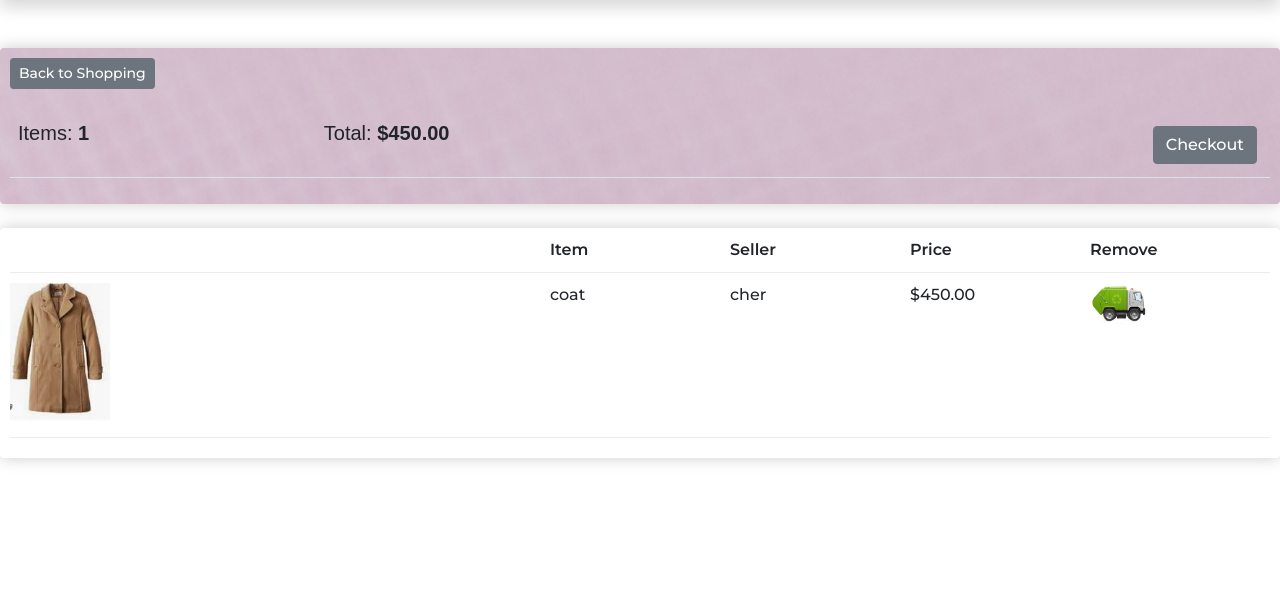
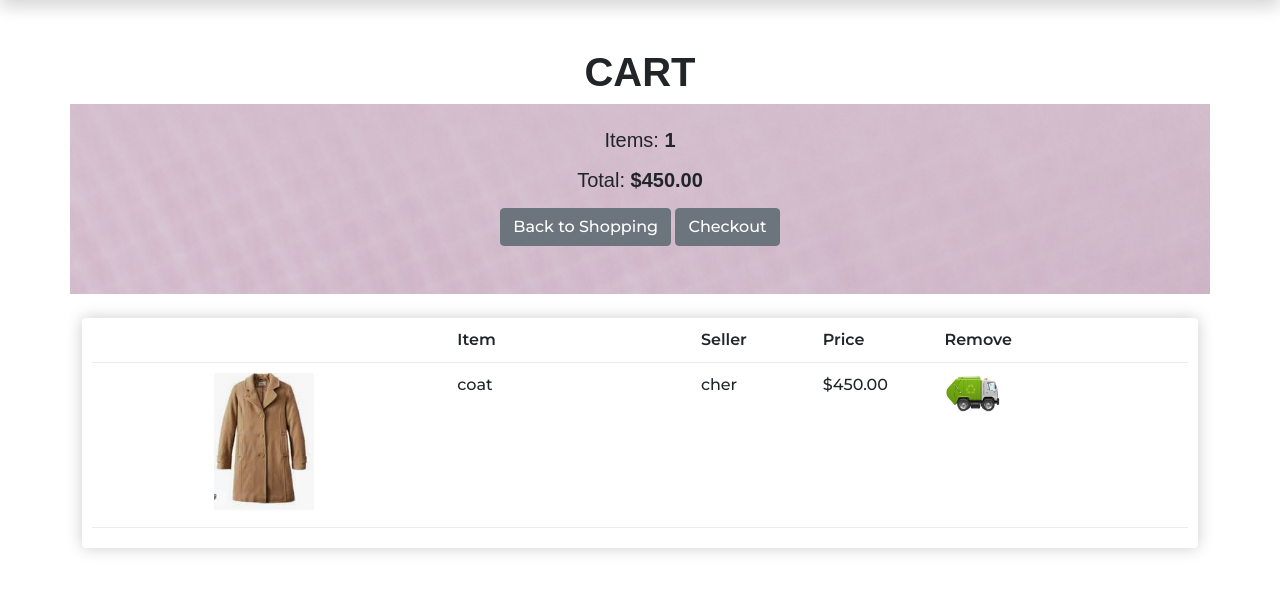
Before and after one commit to davemolk/closet-companion, a Django app: page /store/cart/ in a window 1280 px wide. Shown: the part 115-707 px from the top of the page. Run offline with Django 3.2, Linux system fonts and the light colour scheme; a user stored in the database is signed in; data comes from the database, SQL or seed files in the repository; both versions use the stored data as it was after the commit; lists and menus that the app fills with data are empty; parts of the project's set-up code (start-up, migrations or seed data) failed here and were passed over; some libraries are stand-ins or nearby versions.

Commit message:
cart style

```diff
--- a/store/templates/store/cart.html
+++ b/store/templates/store/cart.html
@@ -3,43 +3,48 @@
 
 {% block content %}
 
+<div class="container">
     <div class="row">
         <div class="col">
-        <div class="box-element texture">
-            <a href="{% url 'store' %}" class="btn btn-secondary btn-sm">Back to Shopping</a>
-            <br>
-            <br>
-            <table class="table">
-                <tr>
-                    <th><h5>Items: <strong>{{order.get_cart_items}}</strong></h5></th>
-                    <th><h5>Total: <strong>${{order.get_cart_total|floatformat:2}}</strong></h5></th>
-                    <th>
-                        <a style="float:right; margin: 5px" class="btn btn-secondary" href="{% url 'checkout' %}">Checkout</a>
-                    </th>
-                </tr>
-            </table>
+            <div class="text-center">
+                <h1 class="fw-bold">CART</h1>
+            </div>
+
+            <div class="texture row text-center">
+
+
+                <h5 class="pt-4">Items: <strong>{{order.get_cart_items}}</strong></h5>
+                <h5 class="py-2">Total: <strong>${{order.get_cart_total|floatformat:2}}</strong></h5>
+                <div class="col text-center pb-5">
+
+                <a href="{% url 'store' %}" class="btn btn-secondary">Back to Shopping</a>
+                <a class="btn btn-secondary" href="{% url 'checkout' %}">Checkout</a>
+
+                </div>
             </div>
             <br>
             <div class="box-element">
                 <div class="cart-row">
                     <div style="flex:3"></div>
-                <div style="flex:1"><strong>Item</strong></div>
+                    <div style="flex:2"><strong>Item</strong></div>
                     <div style="flex:1"><strong>Seller</strong></div>
                     <div style="flex:1"><strong>Price</strong></div>
                     {% comment %} <div style="flex:1"><strong>Quantity</strong></div> {% endcomment %}
                     {% comment %} <div style="flex:1"><strong>Total</strong></div> {% endcomment %}
                     <div style="flex:1"><strong>Remove</strong></div>
+                    <div style="flex:1"></div>
                 </div>
 
                 {% for orderItem in orderItems %}
                 <div class="cart-row">
+                    <div style="flex:1"></div>
                     {% if orderItem.item.url %}
-                <div style="flex:3"><img class="row-image" src="{{orderItem.item.url}}"></div>
+                    <div style="flex:2"><img class="row-image" src="{{orderItem.item.url}}"></div>
                     {% else %}
-                <div style="flex:3"><img class="row-image" src="{{orderItem.item.imageURL}}"></div>
+                    <div style="flex:2"><img class="row-image" src="{{orderItem.item.imageURL}}"></div>
                     {% endif %}
 
-                <div class="stretch" style="flex:1">{{orderItem.item.name}}</div>
+                    <div class="stretch" style="flex:2">{{orderItem.item.name}}</div>
                     <div style="flex:1">{{orderItem.item.owner}}</div>
                     {% comment %} <div style="flex:1">{{orderItem.item.price|floatformat:2}}</div> {% endcomment %}
                     <div style="flex:1">${{orderItem.get_total}}</div>
@@ -48,11 +53,13 @@
                             <img data-product="{{orderItem.item.id}}" data-action = "remove" src="{% static 'images/truck.png' %}" class="chg-quantity update-cart">
                         </div>
                     </div>
+                    <div style="flex:1"></div>
 
                 </div>
                 {% endfor %}
             </div>
         </div>
     </div>
+</div>
 
 {% endblock %}
```
Also changed, not shown: db.sqlite3. Lines whose indentation alone changed are shown as unchanged.
